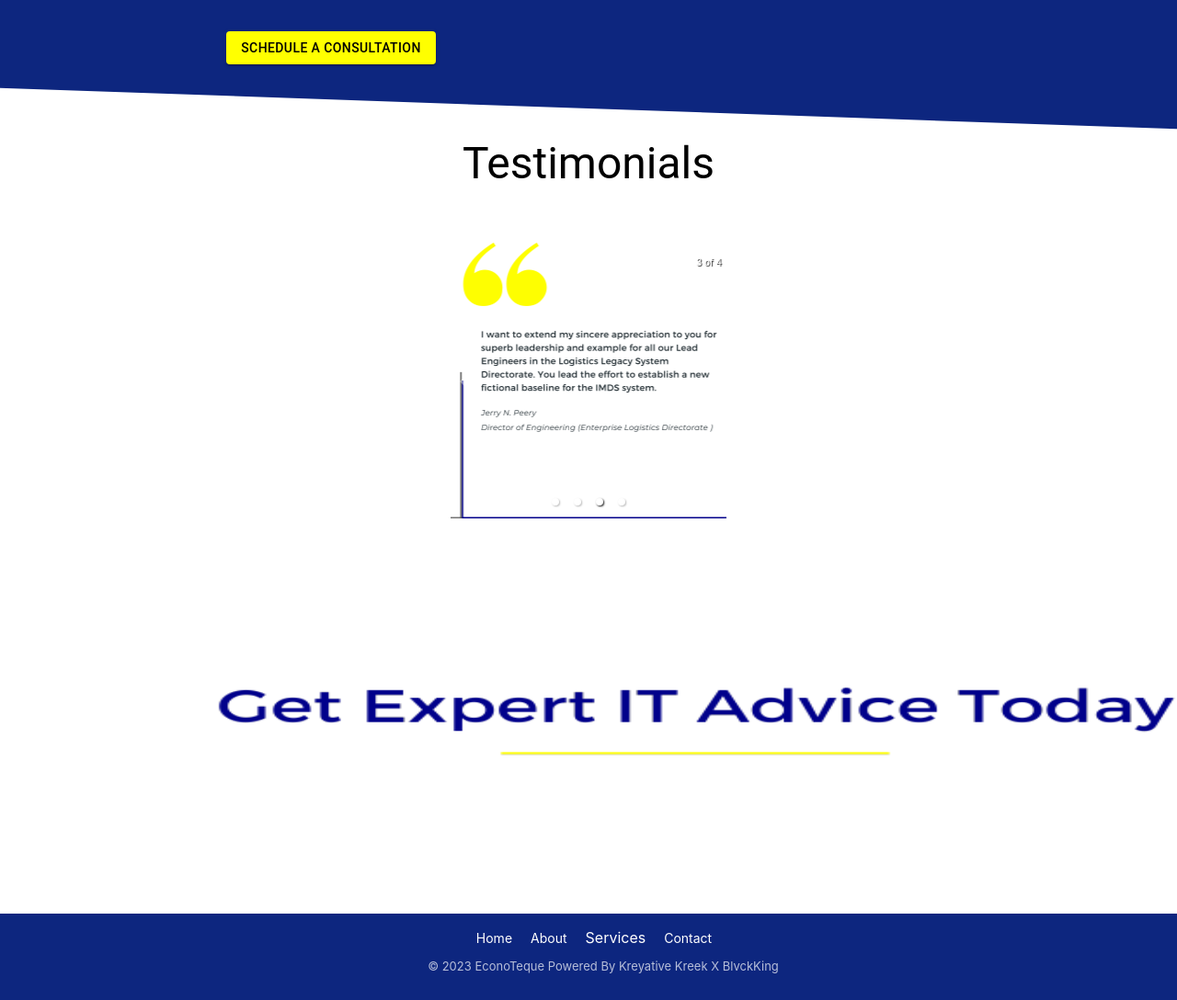
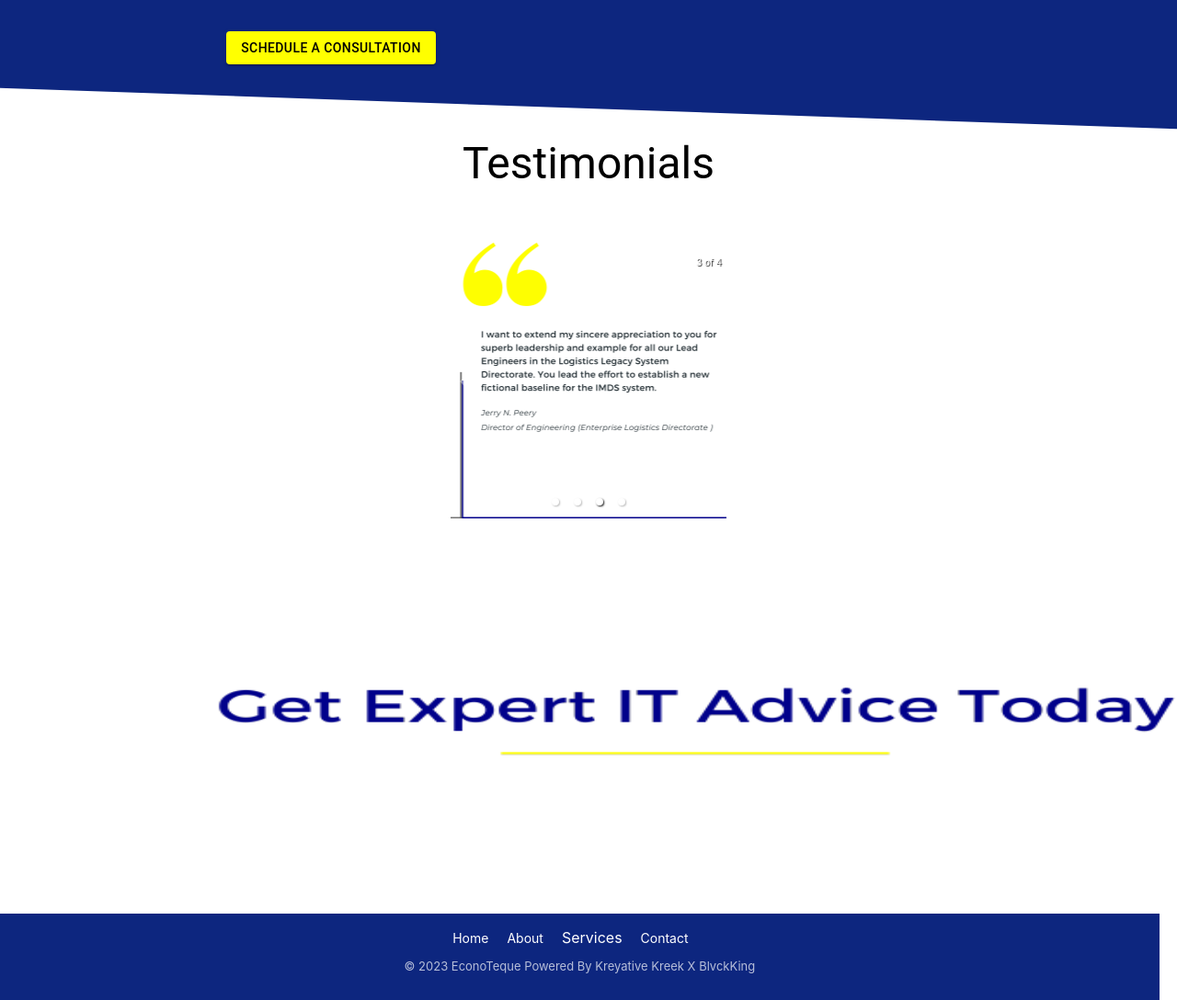
Before and after one commit to kgauzampe/econo, a React (Create React App) app: page / in a window 1280 px wide. Shown: the part 2621-3709 px from the top of the page at 92% size. Built offline with nearby package versions, Linux system fonts and the light colour scheme.

Commit message:
White Space

```diff
--- a/src/Components/Footer/Footer.css
+++ b/src/Components/Footer/Footer.css
@@ -5,7 +5,7 @@
     text-align: center;
     position: relative;
     flex-shrink: 0;
-    width: 100%;
+    width: 96%;
   }
 
   .footer-content {
```
